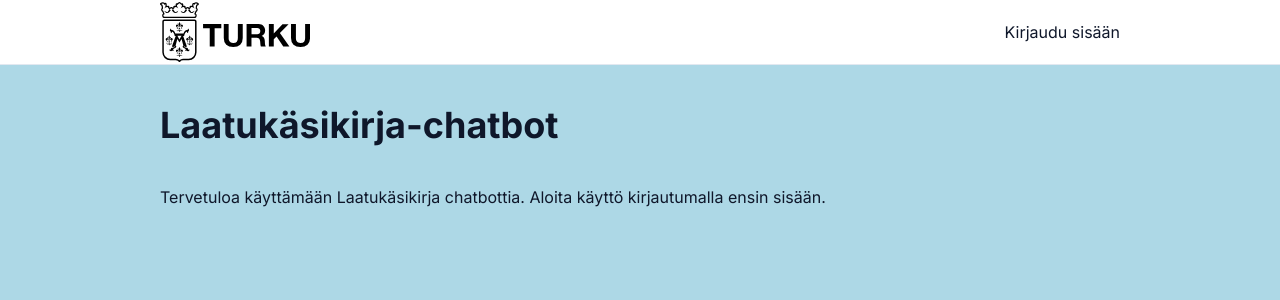
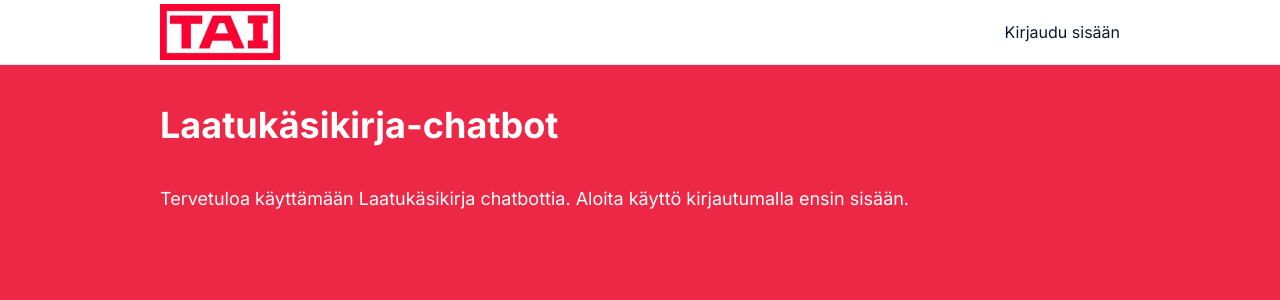
Before and after one commit to City-of-Turku/laatukasikirja-rag, a Next.js app in the folder frontend/: page / in a window 1280 px wide. Shown: the top 300 px of the page. Built offline with nearby package versions, Linux system fonts and the light colour scheme; no server answers.

Commit message:
Added simple TAI theming to frontend (#8)
Changes:
- new TAI logo in header
- background color is red-ish and texts on the red are white

```diff
--- a/frontend/app/components/header.tsx
+++ b/frontend/app/components/header.tsx
@@ -13,10 +13,10 @@ export default async function Header() {
         <div className="lg:w-[60rem] mx-auto flex items-center justify-between h-16">
           <div className="flex items-center">
             <Image
-              src="/turku_logo.svg"
-              alt="Turku Logo"
-              width={150}
-              height={50}
+              src="/TAI-logo.jpg"
+              alt="TAI Logo"
+              width={120}
+              height={40}
               priority
             />
           </div>
--- a/frontend/app/globals.css
+++ b/frontend/app/globals.css
@@ -96,7 +96,7 @@
   }
 
   .background-color {
-    background-color: lightblue;
+    background-color: rgba(235, 17, 50, 0.9);
   }
 
   @keyframes fadeIn {
--- a/frontend/app/page.tsx
+++ b/frontend/app/page.tsx
@@ -7,10 +7,10 @@ export default async function Home() {
   return (
     <main className="w-screen flex justify-center items-center">
       <div className="py-10 space-y-2 lg:space-y-10 w-[90%] lg:w-[60rem]">
-        <h1 className="text-4xl font-bold">Laatukäsikirja-chatbot</h1>
+        <h1 className="text-4xl font-bold text-white">Laatukäsikirja-chatbot</h1>
         <div className="h-[65vh] flex">
           {session ? <ChatSection /> : (
-            <p className="">Tervetuloa käyttämään Laatukäsikirja chatbottia. Aloita käyttö kirjautumalla ensin sisään.</p>
+            <p className="text-white text-lg">Tervetuloa käyttämään Laatukäsikirja chatbottia. Aloita käyttö kirjautumalla ensin sisään.</p>
             )}
         </div>
       </div>
```
Also changed, not shown: frontend/public/TAI-logo.jpg (added), frontend/public/turku_logo.svg (deleted).
